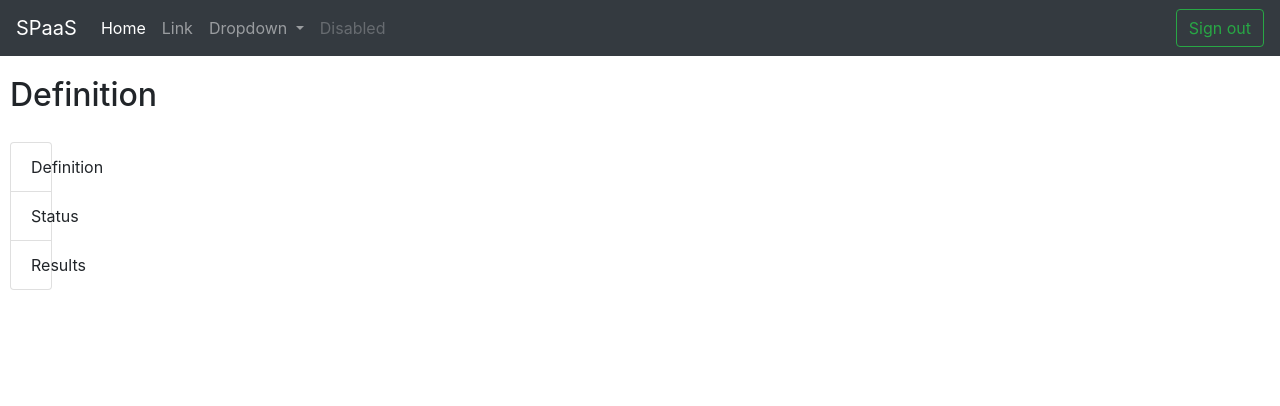
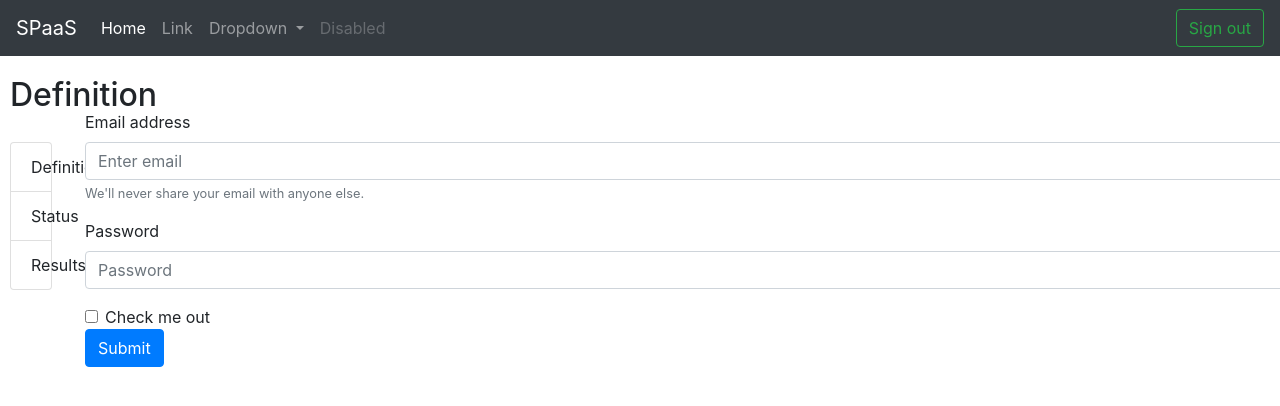
Before and after one commit to Guilhermeslucas/SPaaS, an Angular app in the folder front-end/: page /definition in a window 1280 px wide. Shown: the top 406 px of the page. Built offline with nearby package versions, Linux system fonts and the light colour scheme.

Commit message:
better stylying

```diff
--- a/front-end/src/app/definition/definition.component.css
+++ b/front-end/src/app/definition/definition.component.css
@@ -8,3 +8,12 @@
     padding-top: 20px;
     padding-left: 10px;
 }
+
+.custom-table {
+    position: absolute;
+    top: 110px;
+}
+
+.custom-forms {
+    width: 500%;
+}
--- a/front-end/src/app/definition/definition.component.html
+++ b/front-end/src/app/definition/definition.component.html
@@ -44,3 +44,26 @@
         <li class="list-group-item">Results</li>
     </ul>
 </div>
+
+<div class="container">
+    <div class="custom-table">
+        <form>
+                <div class="custom-forms">
+                <div class="form-group">
+                  <label for="exampleInputEmail1">Email address</label>
+                  <input type="email" class="form-control" id="exampleInputEmail1" aria-describedby="emailHelp" placeholder="Enter email">
+                  <small id="emailHelp" class="form-text text-muted">We'll never share your email with anyone else.</small>
+                </div>
+                <div class="form-group">
+                  <label for="exampleInputPassword1">Password</label>
+                  <input type="password" class="form-control" id="exampleInputPassword1" placeholder="Password">
+                </div>
+                <div class="form-check">
+                  <input type="checkbox" class="form-check-input" id="exampleCheck1">
+                  <label class="form-check-label" for="exampleCheck1">Check me out</label>
+                </div>
+                <button type="submit" class="btn btn-primary">Submit</button>
+                </div>
+        </form>
+    </div>
+</div>
```
